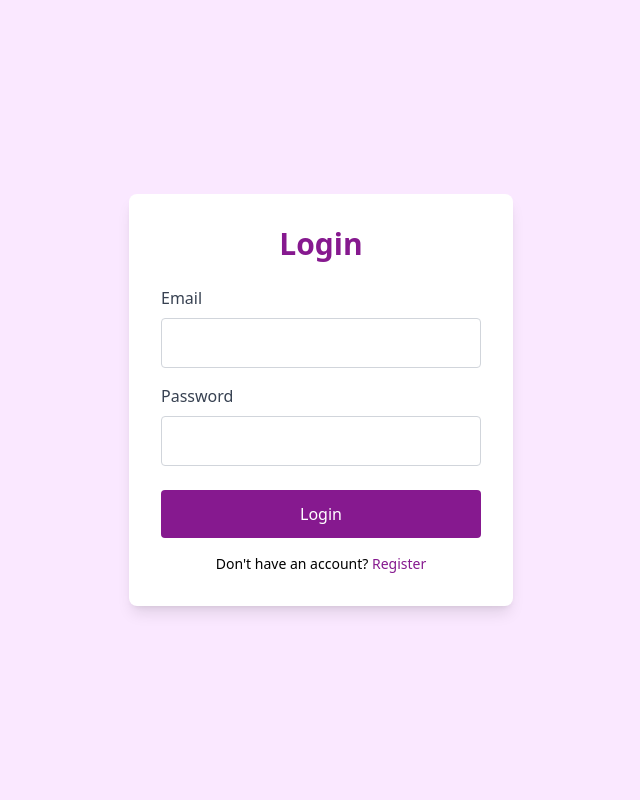
After one commit to Zakariae-Elmoufid/Udemy-Online-Course-Platform, a PHP site: page /app/Views/auth/login.php in a window 1280 px wide. The commit adds this page. Shown: the whole page, without its empty margins (319-959 px from the left). Run offline with PHP 8.4, Linux system fonts and the light colour scheme; some libraries are stand-ins or nearby versions.

Commit message:
formlogin

```diff
--- /dev/null
+++ b/app/Views/auth/login.php
@@ -0,0 +1,37 @@
+<!DOCTYPE html>
+<html lang="en">
+<head>
+    <meta charset="UTF-8">
+    <meta name="viewport" content="width=device-width, initial-scale=1.0">
+    <title>Login</title>
+    <link href="../output.css" rel="stylesheet">
+    <script src="https://cdn.tailwindcss.com"></script>
+
+
+</head>
+<body class="bg-fuchsia-100">
+
+    <div class="flex justify-center items-center min-h-screen">
+        <div class="bg-white p-8 rounded-lg shadow-lg max-w-sm w-full">
+            <h2 class="text-3xl font-bold text-fuchsia-800 mb-6 text-center">Login</h2>
+
+            <form action="#" method="POST">
+                <div class="mb-4">
+                    <label for="email" class="block text-gray-700">Email</label>
+                    <input type="email" id="email" name="email" class="w-full p-3 border border-gray-300 rounded mt-2" required>
+                </div>
+                <div class="mb-6">
+                    <label for="password" class="block text-gray-700">Password</label>
+                    <input type="password" id="password" name="password" class="w-full p-3 border border-gray-300 rounded mt-2" required>
+                </div>
+                <button type="submit" class="w-full bg-fuchsia-800 text-white py-3 px-6 rounded hover:bg-fuchsia-600 transition">Login</button>
+            </form>
+
+            <div class="mt-4 text-center">
+                <p class="text-sm">Don't have an account? <a href="register.php" class="text-fuchsia-800 hover:underline">Register</a></p>
+            </div>
+        </div>
+    </div>
+
+</body>
+</html>
--- a/app/Views/components/header.php
+++ b/app/Views/components/header.php
@@ -6,7 +6,7 @@
                 <a href="#" class="hover:underline py-2">Courses</a>
                 <a href="#" class="hover:underline py-2">About Us</a>
                 <a href="#" class="hover:underline py-2">Contact</a>
-                <a href="#login" class="bg-fuchsia-800 text-white py-2  px-4 rounded hover:bg-fuchsia-600 hover:fuchsia-800">Login</a>
+                <a href="auth/login.php" class="bg-fuchsia-800 text-white py-2  px-4 rounded hover:bg-fuchsia-600 hover:fuchsia-800">Login</a>
             </nav>
             <button class="md:hidden bg-white text-fuchsia-800 p-2 rounded focus:outline-none" onclick="toggleMenu()">
                 <span>Menu</span>
```
